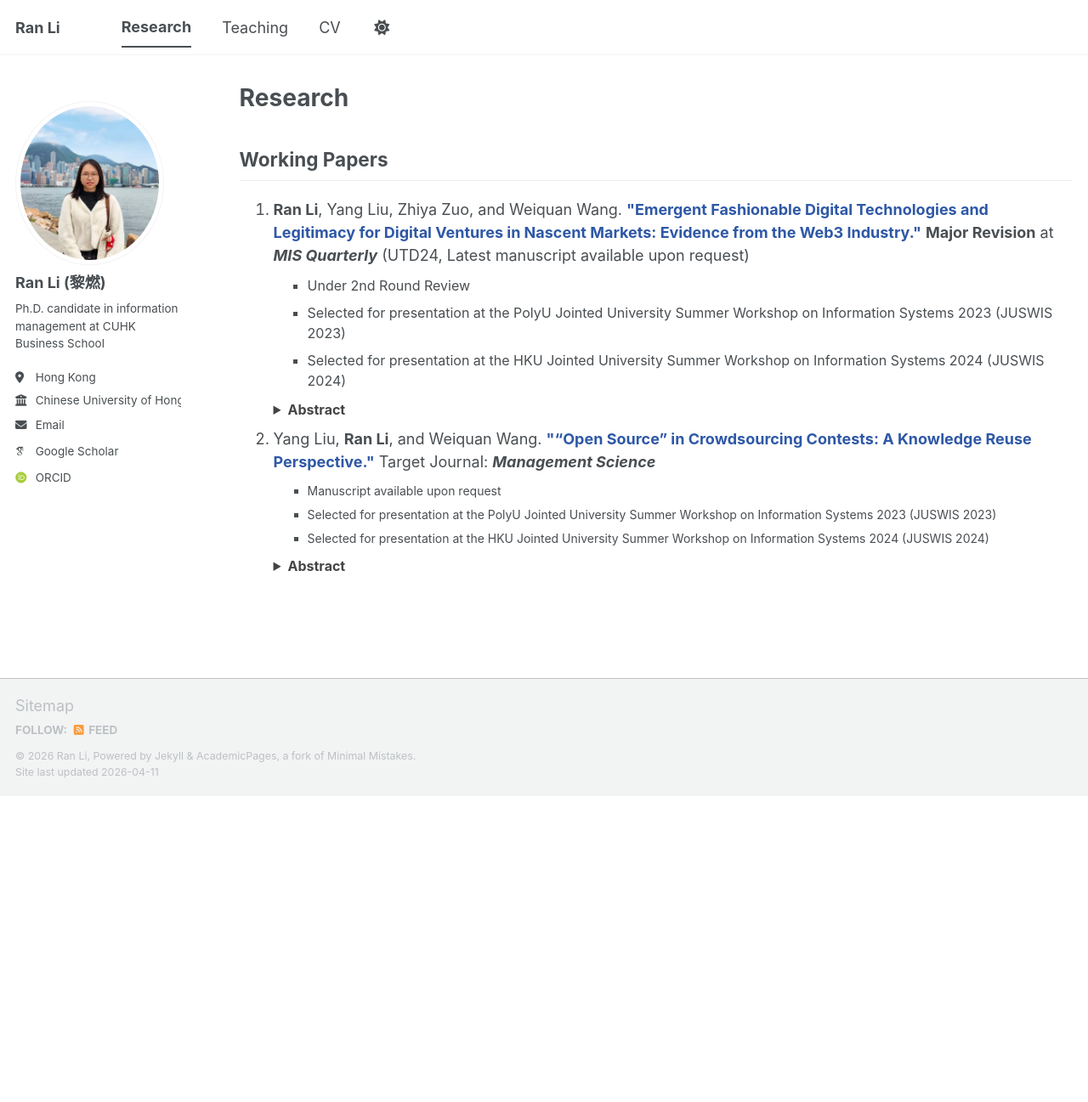
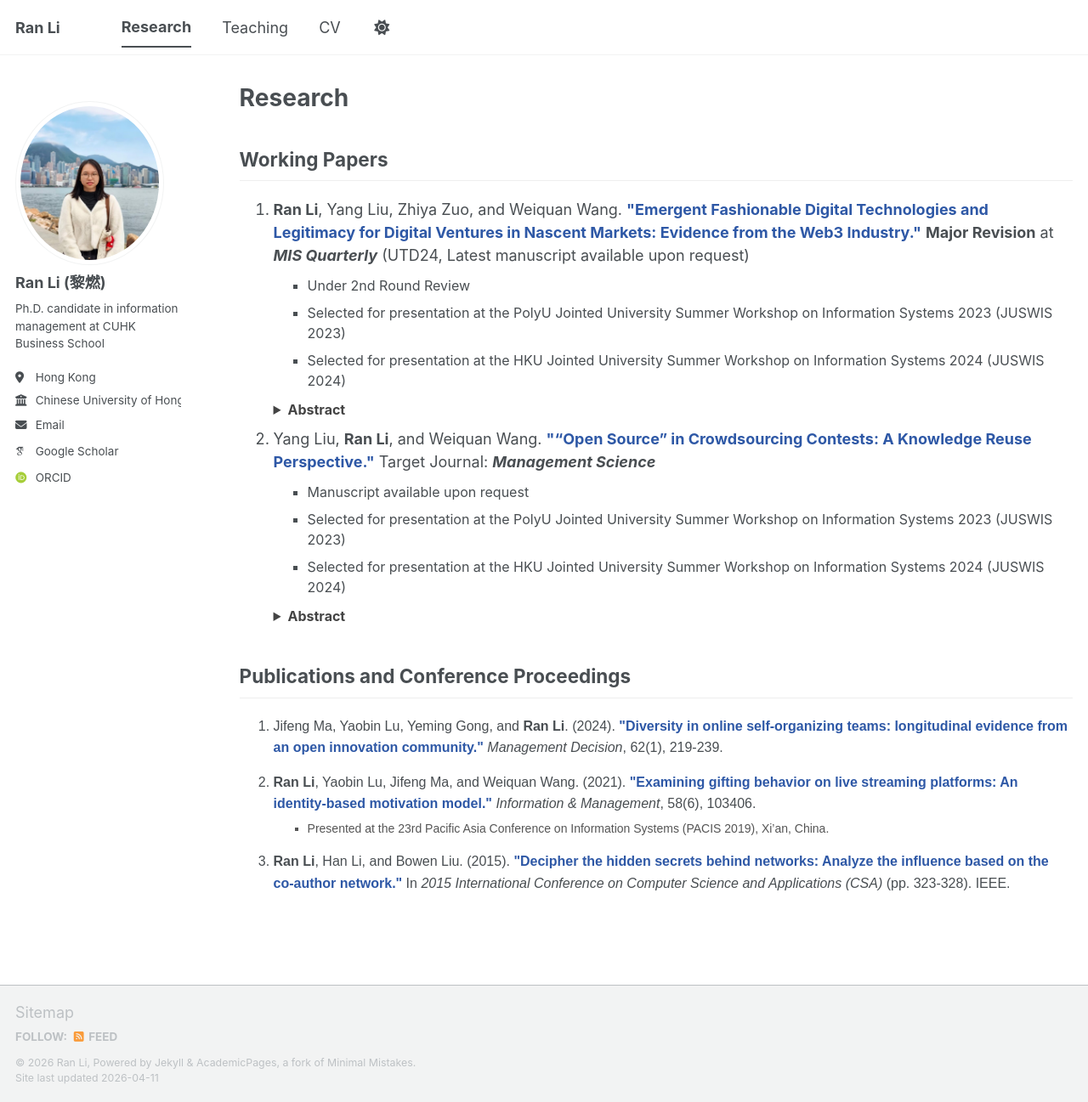
Before and after one commit to elaine-ran-li/elaine-ran-li.github.io, a Jekyll site: the page built from _pages/publications.html, in a window 1280 px wide and 1297 px high. Shown: the whole window at 85% size. Built offline with Jekyll 4.4.1, drawn with Linux system fonts in a browser that asks for light colours; some web fonts are replaced; a script bundle is joined from its source files by our own code; library files that are not in the unit come from our copies.

Commit message:
Update publications.html

```diff
--- a/_pages/publications.html
+++ b/_pages/publications.html
@@ -63,7 +63,7 @@ author_profile: true
     <span style="color: #2e58a6; font-weight: bold;">"“Open Source” in Crowdsourcing Contests: A Knowledge Reuse Perspective."</span>
     Target Journal: <i><strong>Management Science</strong></i>
 
-    <ul style="list-style-type: square; margin-top: 10px; margin-bottom: 10px; font-size: 14px;">
+    <ul style="list-style-type: square; margin-top: 10px; margin-bottom: 10px; font-size: 16px;">
       <li>Manuscript available upon request</li>
       <li>Selected for presentation at the PolyU Jointed University Summer Workshop on Information Systems 2023 (JUSWIS 2023)</li>
       <li>Selected for presentation at the HKU Jointed University Summer Workshop on Information Systems 2024 (JUSWIS 2024)</li>
@@ -80,3 +80,32 @@ author_profile: true
   </li>
 
 </ol>
+
+
+<h2>Publications and Conference Proceedings</h2>
+<hr style="height: 1px; border: none; background-color: #eeeeee; margin-top: 0; margin-bottom: 20px;">
+
+<div style="font-size: 16px; font-family: sans-serif; line-height: 1.6;">
+<ol>
+  <li style="margin-bottom: 15px;">
+    Jifeng Ma, Yaobin Lu, Yeming Gong, and <strong>Ran Li</strong>. (2024).
+    <span style="color: #2e58a6; font-weight: bold;">"Diversity in online self-organizing teams: longitudinal evidence from an open innovation community."</span>
+    <i>Management Decision</i>, 62(1), 219-239.
+  </li>
+
+  <li style="margin-bottom: 15px;">
+    <strong>Ran Li</strong>, Yaobin Lu, Jifeng Ma, and Weiquan Wang. (2021).
+    <span style="color: #2e58a6; font-weight: bold;">"Examining gifting behavior on live streaming platforms: An identity-based motivation model."</span>
+    <i>Information & Management</i>, 58(6), 103406.
+    <ul style="list-style-type: square; margin-top: 5px; font-size: 14px; color: #555;">
+      <li>Presented at the 23rd Pacific Asia Conference on Information Systems (PACIS 2019), Xi’an, China.</li>
+    </ul>
+  </li>
+
+  <li style="margin-bottom: 15px;">
+    <strong>Ran Li</strong>, Han Li, and Bowen Liu. (2015).
+    <span style="color: #2e58a6; font-weight: bold;">"Decipher the hidden secrets behind networks: Analyze the influence based on the co-author network."</span>
+    In <i>2015 International Conference on Computer Science and Applications (CSA)</i> (pp. 323-328). IEEE.
+  </li>
+</ol>
+</div>
```
